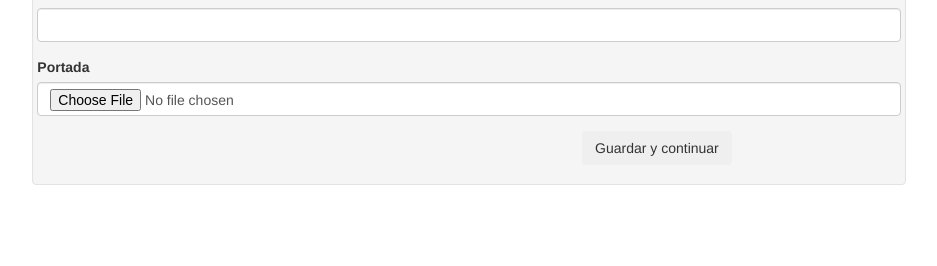
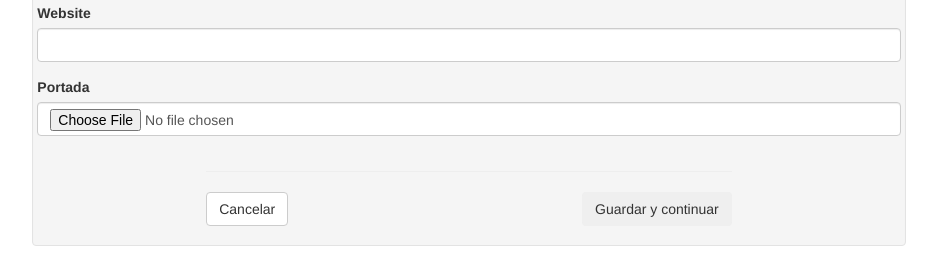
Before and after one commit to punkrobot/prototipo-catalogarte, a Django app: page /admin/catalogo/nuevo in a window 1280 px wide. Shown: the part 1517-1783 px from the top of the page, without its empty margins (171-1108 px from the left). Before the commit the page ends 1702 px from the top, so only its background shows below. Run offline with Django 3.2, Linux system fonts and the light colour scheme; data that the repository does not hold is empty; some libraries are stand-ins or nearby versions.

Commit message:
Actualizacion de catalogos

```diff
--- a/webapp/forms.py
+++ b/webapp/forms.py
@@ -23,7 +23,7 @@ class CatalogoForm(forms.ModelForm):
         self.fields['autor'].widget.attrs = {'placeholder': ''}
         self.fields['fecha_inicial'].widget = DateTimeWidget(usel10n=True, bootstrap_version=3)
         self.fields['fecha_final'].widget = DateTimeWidget(usel10n=True, bootstrap_version=3)
-        self.fields['descripcion'].widget.attrs = {'placeholder': 'Descripciónn corta de la exposición...', 'rows': 3}
+        self.fields['descripcion'].widget.attrs = {'placeholder': 'Descripciónn corta de la exposición...', 'rows': 4}
         self.fields['creditos'].widget = CKEditorWidget()
         self.fields['creditos'].initial = '<h3>Curaduría</h3><ul><li></li></ul>'
         self.fields['informacion'].widget = CKEditorWidget()
--- a/webapp/templates/webapp/admin/catalogo_admin.html
+++ b/webapp/templates/webapp/admin/catalogo_admin.html
@@ -43,7 +43,7 @@
                                     <div>
                                         <a class="button" title="Ver detalles"><i class="fa fa-eye"></i></a>
                                         <a class="button" title="Exportar"><i class="fa fa-upload"></i></a>
-                                        <a class="button" title="Editar"><i class="fa fa-pencil"></i></a>
+                                        <a href="{% url 'catalogo_actualizar' cat.slug %}" class="button" title="Editar"><i class="fa fa-pencil"></i></a>
                                         <a class="button" title="Eliminar"><i class="fa fa-trash"></i></a>
                                     </div>
                                 </td>
--- a/webapp/templates/webapp/admin/catalogo_form.html
+++ b/webapp/templates/webapp/admin/catalogo_form.html
@@ -8,14 +8,20 @@
 {% block content %}
     <div class="row">
         <div class="col-md-8 col-md-offset-2 well">
-            <h2>Nuevo catálogo</h2>
+            {% if object.pk %}
+                <h2>Actualizar catálogo</h2>
+            {% else %}
+                <h2>Nuevo catálogo</h2>
+            {% endif %}
             <h4 class="text-muted">Información sobre la exposición</h4>
             <hr>
             <form action="" enctype="multipart/form-data" method="post" class="form-horizontal">
                 {% csrf_token %}
                 {% bootstrap_form form layout="horizontal" label_class='col-md-2' field_class='col-md-8' %}
                 {% buttons%}
-                    <div class="col-md-10">
+                    <div class="col-md-8 col-md-offset-2">
+                        <hr>
+                        <a href="{% url 'catalogo_admin' %}" class="btn btn-default pull-left">Cancelar</a>
                         <button type="submit" class="btn btn-material-teal pull-right">Guardar y continuar</button>
                     </div>
                 {% endbuttons %}
--- a/webapp/urls.py
+++ b/webapp/urls.py
@@ -10,6 +10,7 @@ urlpatterns = patterns('',
     # admin urls:
     url(r'^admin$', views.CatalogoAdmin.as_view(), name='catalogo_admin'),
     url(r'^admin/catalogo/nuevo$', views.CatalogoCreate.as_view(), name='catalogo_nuevo'),
+    url(r'admin/catalogo/(?P<slug>[\w-]+)/$', views.CatalogoUpdate.as_view(), name='catalogo_actualizar'),
 
     # public urls:
     url(r'^$', views.CatalogoList.as_view(), name='catalogo_lista'),
--- a/webapp/views.py
+++ b/webapp/views.py
@@ -40,3 +40,10 @@ class CatalogoCreate(LoginRequiredMixin, CreateView):
     def form_valid(self, form):
         form.instance.museo = self.request.user.museo
         return super(CatalogoCreate, self).form_valid(form)
+
+
+class CatalogoUpdate(UpdateView):
+    model = Catalogo
+    form_class = CatalogoForm
+    template_name = 'webapp/admin/catalogo_form.html'
+    success_url = '/admin'
```
